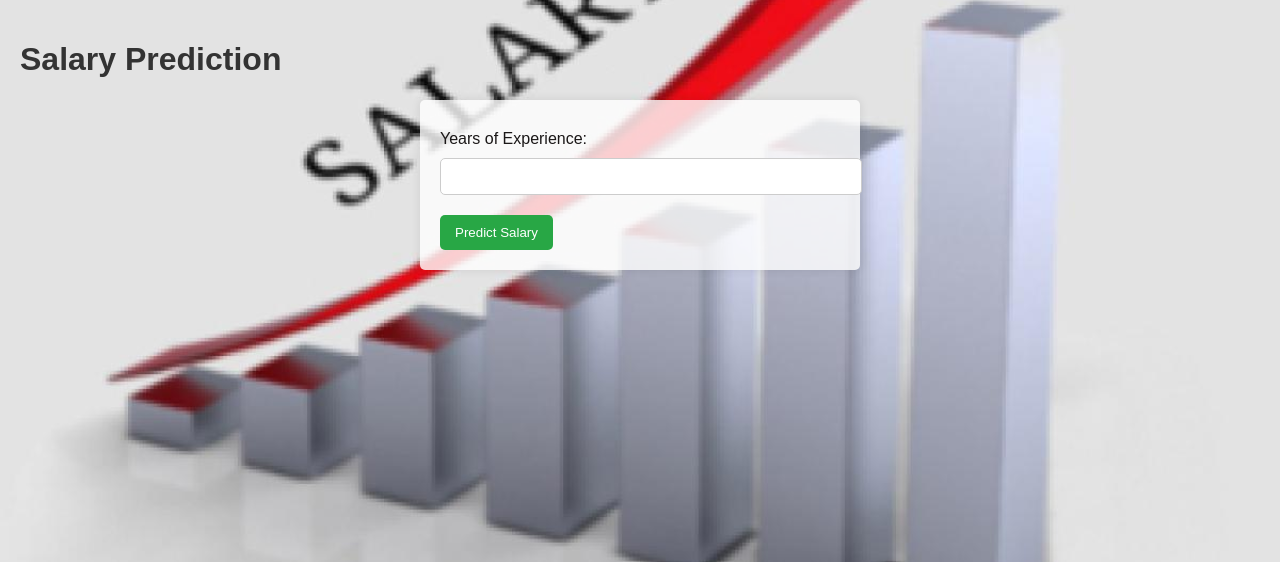
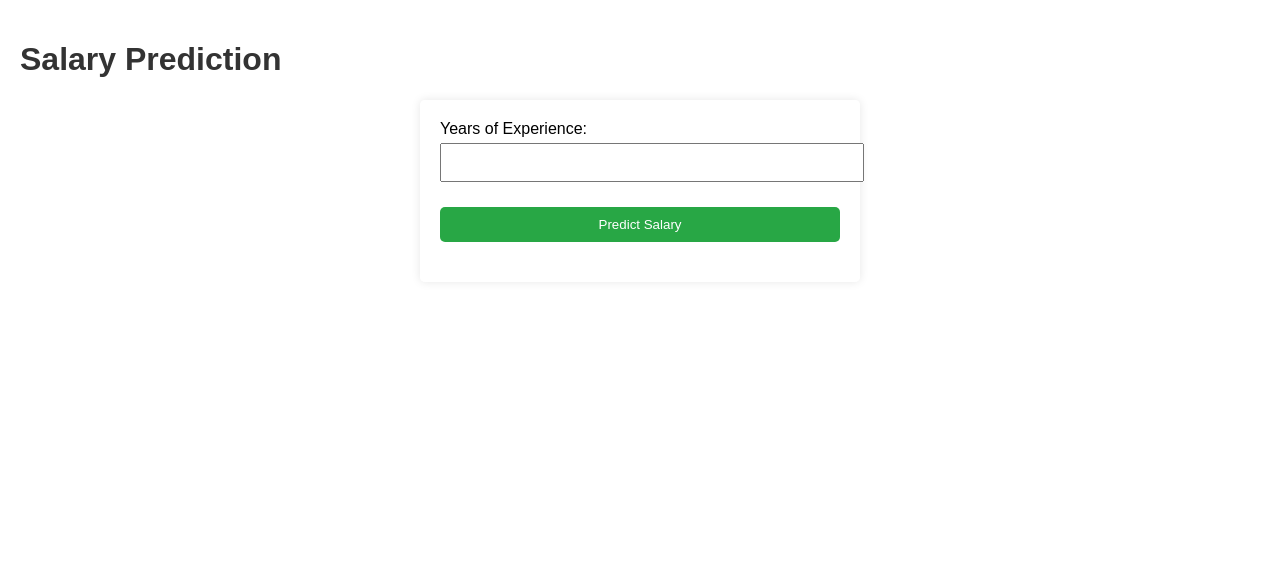
Before and after one commit to shital-kendre/predict_salaries, a Flask app: page / in a window 1280 px wide. Shown: the top 562 px of the page. Run offline with Flask 3, Linux system fonts and the light colour scheme.

Commit message:
updated html code

```diff
--- a/templates/index.html
+++ b/templates/index.html
@@ -7,39 +7,28 @@
     <style>
         body {
             font-family: Arial, sans-serif;
-            background-image: url('static/images/salary_image.jpeg'); /* Adjusted relative path */
-            background-size: cover; /* Cover the entire viewport */
-            background-position: center; /* Center the image */
             margin: 0;
             padding: 20px;
-            color: #1b1818; /* Set text color to white for visibility */
         }
         h1 {
             color: #333;
         }
         form {
-            background: rgba(255, 255, 255, 0.8); /* White background with some transparency */
+            background: rgba(255, 255, 255, 0.8);
             padding: 20px;
             border-radius: 5px;
             box-shadow: 0 0 10px rgba(0,0,0,0.1);
             max-width: 400px;
             margin: auto;
         }
-        label {
-            display: block;
-            margin: 10px 0 5px;
-        }
-        input[type="number"] {
+        input[type="number"], button {
             width: 100%;
             padding: 10px;
             margin: 5px 0 20px;
-            border: 1px solid #ccc;
-            border-radius: 5px;
         }
         button {
             background: #28a745;
             color: white;
-            padding: 10px 15px;
             border: none;
             border-radius: 5px;
             cursor: pointer;
@@ -68,26 +57,31 @@
 
 <script>
     document.getElementById('predictionForm').addEventListener('submit', function (e) {
-        e.preventDefault(); // Prevent the form from submitting the traditional way
+        e.preventDefault(); // Prevent form submission
 
         const yearsExperience = document.getElementById('yearsExperience').value;
 
-        fetch('http://127.0.0.1:5006/prediction', {
+        fetch('http://13.200.237.225:5006/prediction', { // Updated URL
             method: 'POST',
             headers: {
-                'Content-Type': 'application/x-www-form-urlencoded',
+                'Content-Type': 'application/json',
             },
-            body: new URLSearchParams({
+            body: JSON.stringify({
                 'YearsExperience': yearsExperience
             })
         })
-        .then(response => response.json())
+        .then(response => {
+            if (!response.ok) {
+                return Promise.reject('Error with the response: ' + response.statusText);
+            }
+            return response.json();
+        })
         .then(data => {
             document.getElementById('result').innerText = 'Predicted Salary: $' + data['predicted salary'];
         })
         .catch(error => {
             console.error('Error:', error);
-            document.getElementById('result').innerText = 'Error predicting salary. Please try again.';
+            document.getElementById('result').innerText = 'Error predicting salary: ' + error;
         });
     });
 </script>
```
